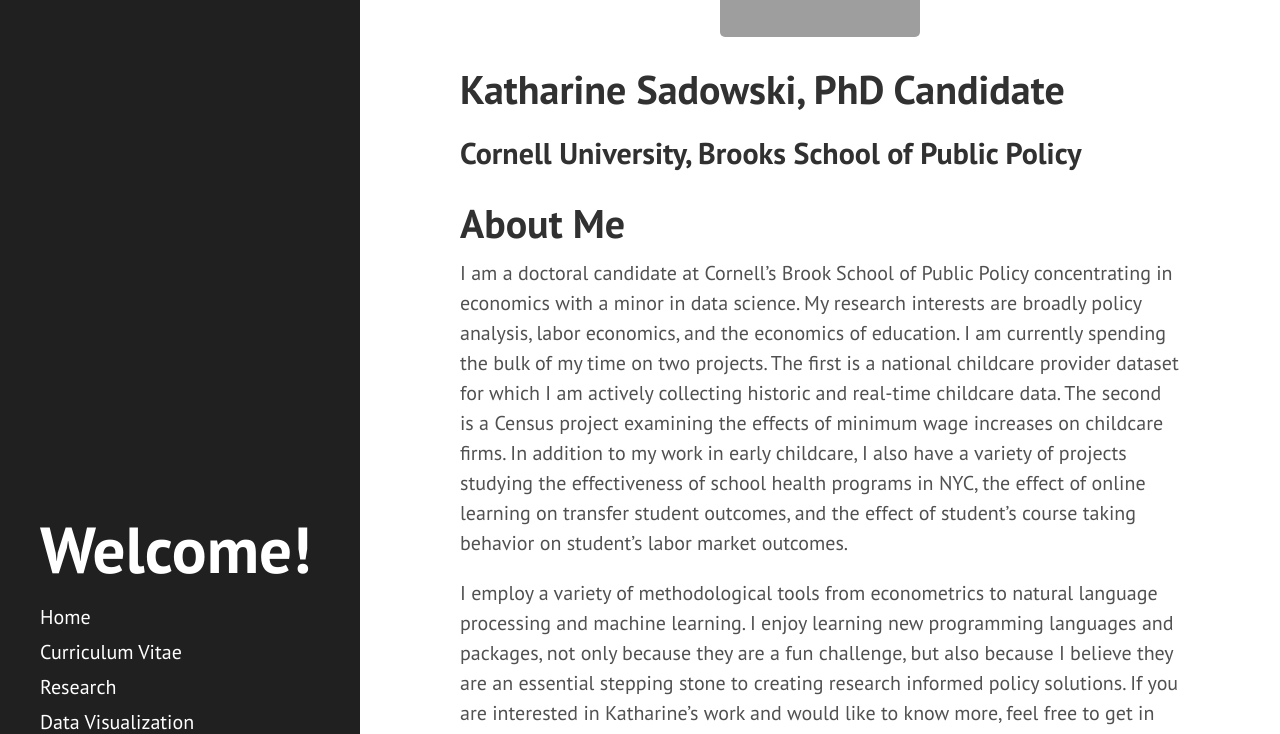
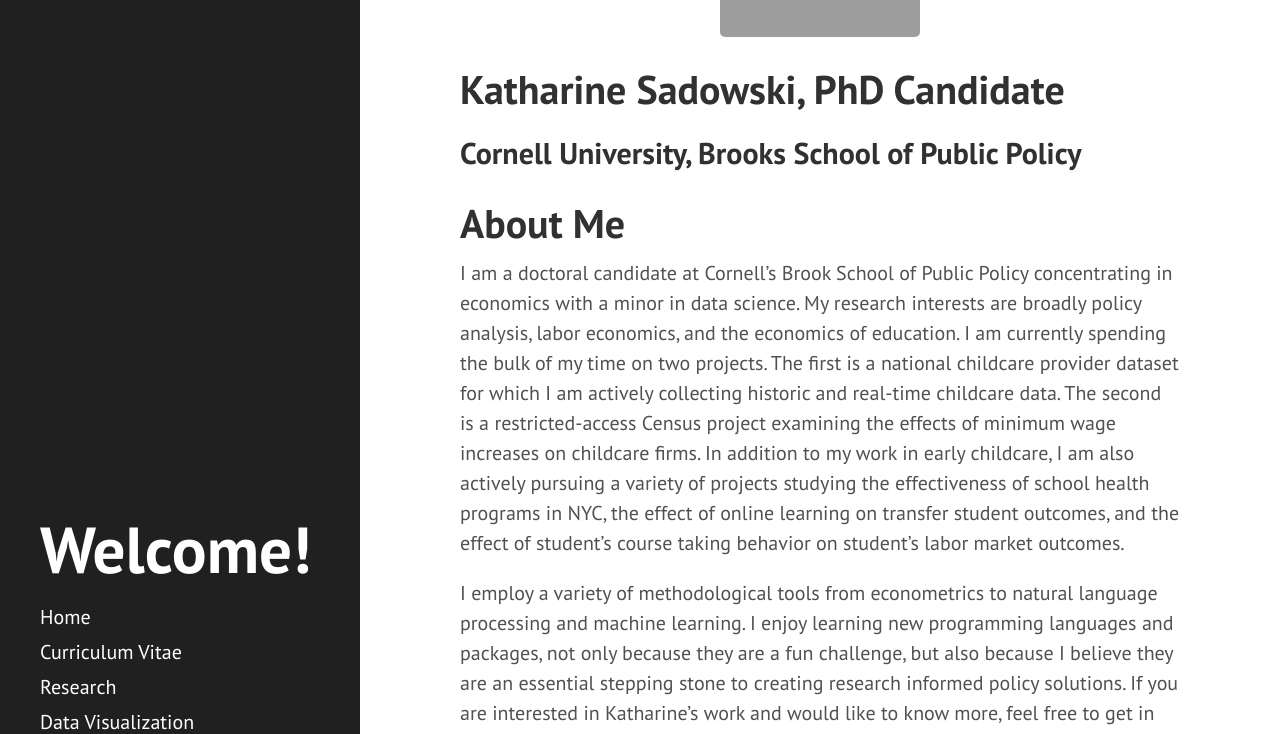
Before and after one commit to kcsadow/website, a Jekyll site: the page built from index.md, in a window 1280 px wide and 900 px high, scrolled down 518 px, cut to the strip 0-734 px from the top of the window. Built offline with Jekyll 4.4.1, drawn with Linux system fonts in a browser that asks for light colours; the list of posts is cut into pages by our own code.

Commit message:
Update index.md

```diff
--- a/index.md
+++ b/index.md
@@ -12,7 +12,7 @@ layout: default
 ## Cornell University, Brooks School of Public Policy
 
 # About Me
-I am a doctoral candidate at Cornell's Brook School of Public Policy concentrating in economics with a minor in data science. My research interests are broadly policy analysis, labor economics, and the economics of education. I am currently spending the bulk of my time on two projects. The first is a national childcare provider dataset for which I am actively collecting historic and real-time childcare data. The second is a Census project examining the effects of minimum wage increases on childcare firms. In addition to my work in early childcare, I also have a variety of projects studying the effectiveness of school health programs in NYC, the effect of online learning on transfer student outcomes, and the effect of student's course taking behavior on student's labor market outcomes.
+I am a doctoral candidate at Cornell's Brook School of Public Policy concentrating in economics with a minor in data science. My research interests are broadly policy analysis, labor economics, and the economics of education. I am currently spending the bulk of my time on two projects. The first is a national childcare provider dataset for which I am actively collecting historic and real-time childcare data. The second is a restricted-access Census project examining the effects of minimum wage increases on childcare firms. In addition to my work in early childcare, I am also actively pursuing a variety of projects studying the effectiveness of school health programs in NYC, the effect of online learning on transfer student outcomes, and the effect of student's course taking behavior on student's labor market outcomes.
 
 I employ a variety of methodological tools from econometrics to natural language processing and machine learning. I enjoy learning new programming languages and packages, not only because they are a fun challenge, but also because I believe they are an essential stepping stone to creating research informed policy solutions. If you are interested in Katharine’s work and would like to know more, feel free to get in touch by email ks2373@cornell.edu or through these links: [![alt text][1.1]][1]  [![alt text][2.1]][2]
 
```
